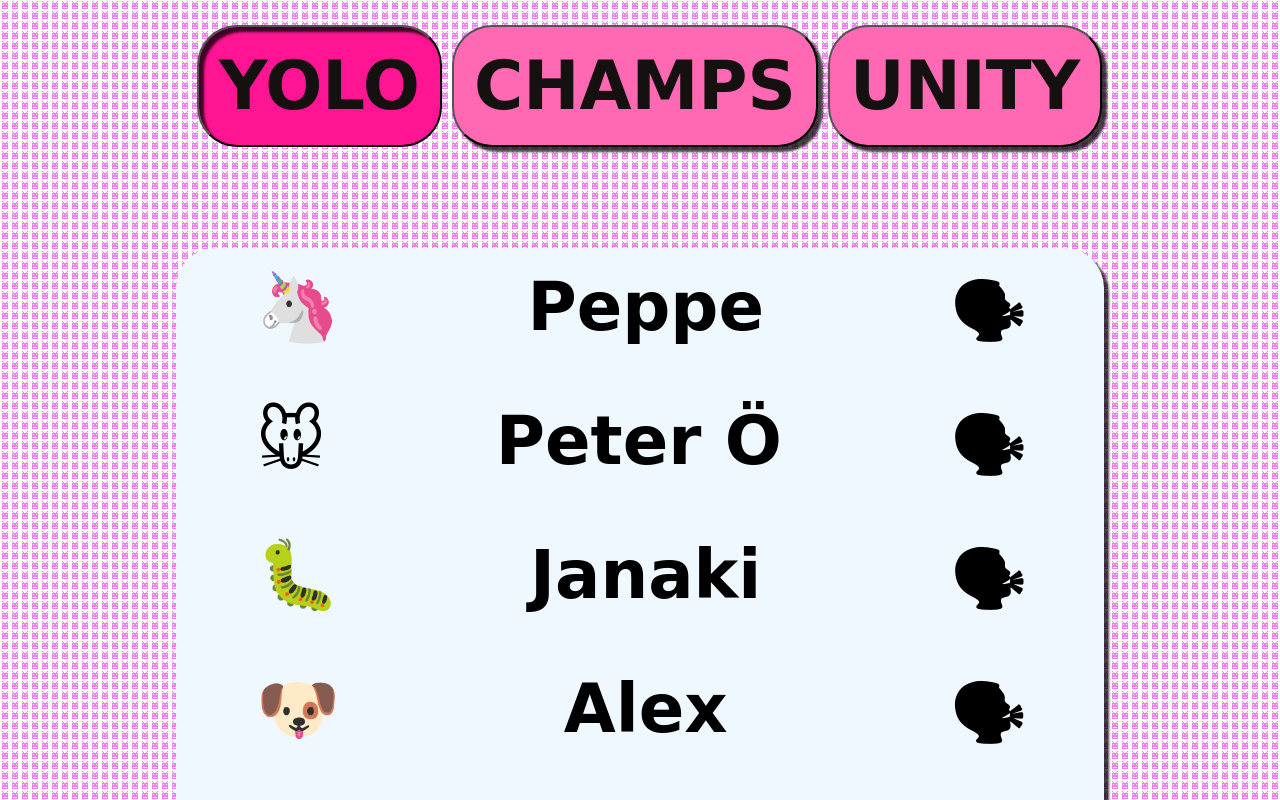
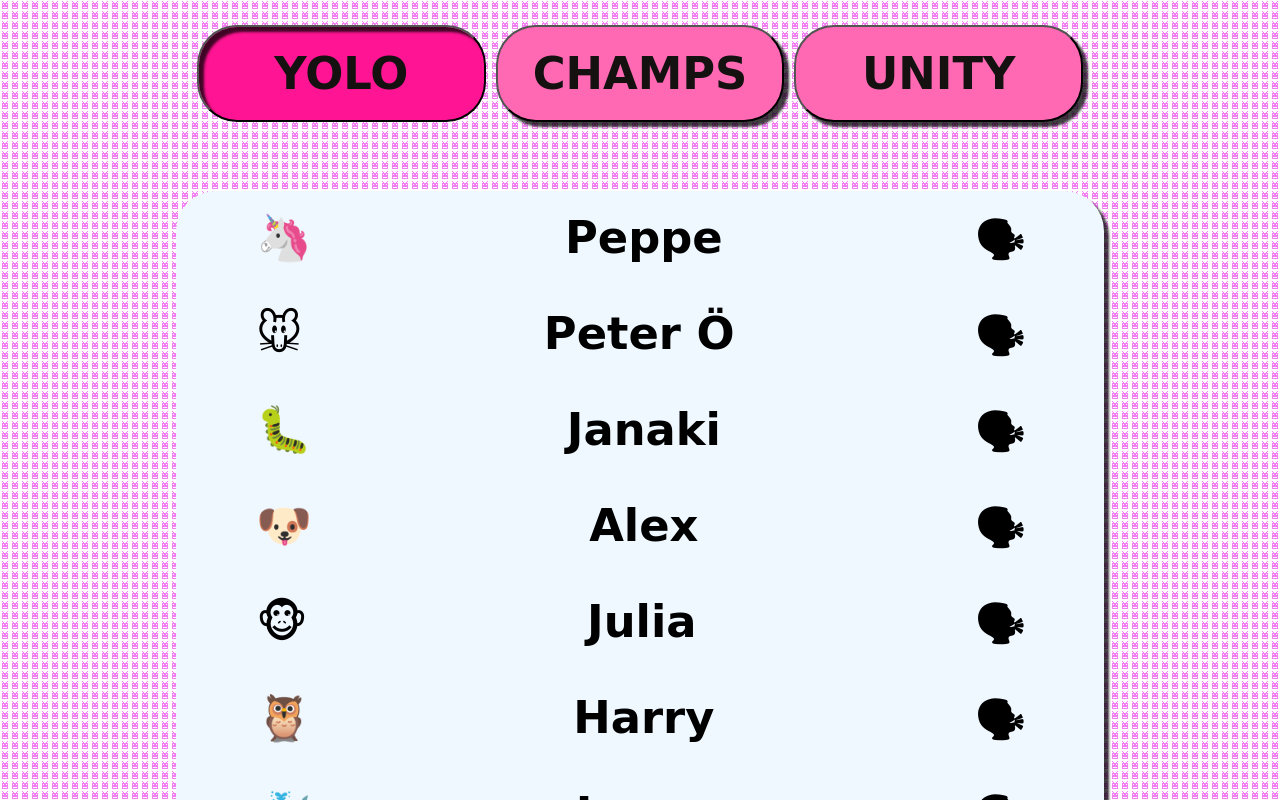
Before and after one commit to cahrsjo/StandupShuffle, a React (Create React App) app: page / in a window 1280 px wide. Shown: the top 800 px of the page. Built offline with nearby package versions, Linux system fonts and the light colour scheme.

Commit message:
Smaller font

```diff
--- a/src/App.css
+++ b/src/App.css
@@ -5,7 +5,7 @@
 }
 
 .StandupWrapper {
-  font-size: 6em;
+  font-size: 4em;
   display: flex;
   flex-direction: column;
   align-items: center;
```
